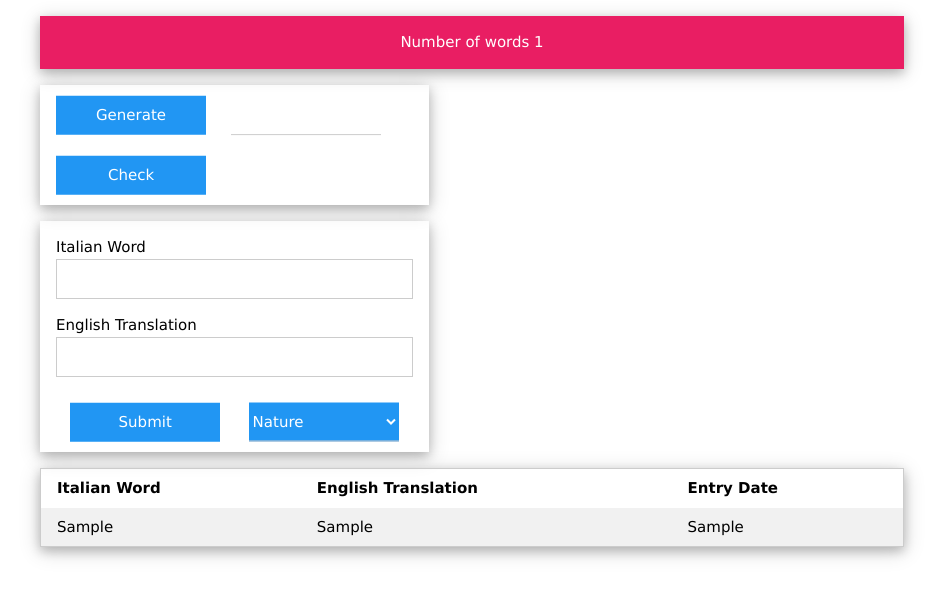
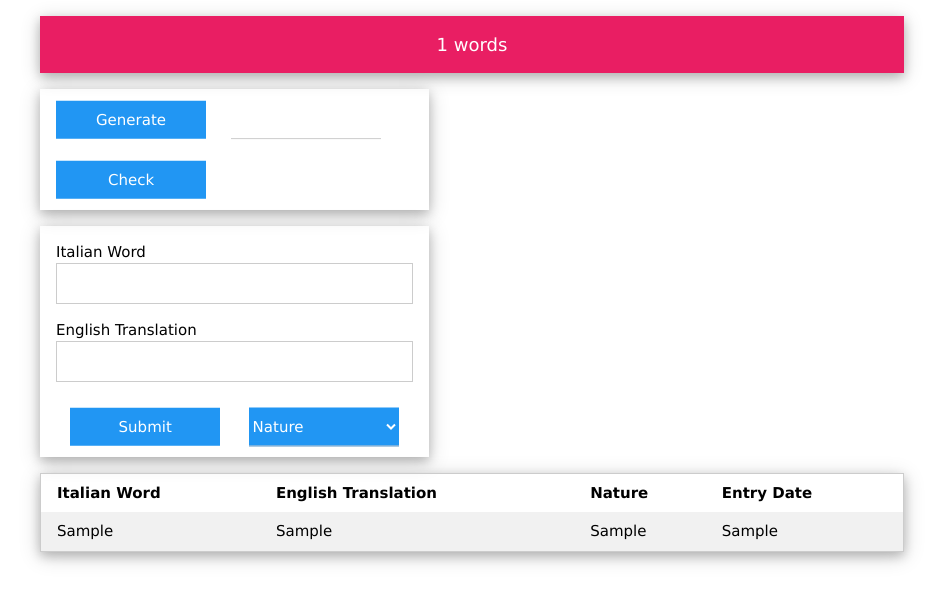
Before and after one commit to mohamedboubaker/italiano, a PHP site: page / in a window 1280 px wide. Shown: the top 603 px of the page, without its empty margins (168-1111 px from the left). Run offline with PHP 8.4, Linux system fonts and the light colour scheme; tables that the repository leaves empty or names only in its code hold one stand-in row (values such as "Sample post").

Commit message:
Second Commit: I Coded the input form to work properly. Input tests are created so that no empty values are introduced to the data base

```diff
--- a/add.php
+++ b/add.php
@@ -3,9 +3,10 @@
 
 	$english = $_GET['english'];
 	$parola  = $_GET['parola'];
+	$nature  = $_GET['nature'];
 	include 'connect_2_db.php';
-	$output  = array("parola","english","data","numero","num_words","existence");
-	$sql_insrt    = "INSERT INTO parole (parola,english,data) VALUES ('$parola','$english',now())";
+	$output  = array("parola","english","data","numero","num_words","existence","nature");
+	$sql_insrt    = "INSERT INTO parole (parola,english,data,natura) VALUES ('$parola','$english',now(),'$nature')";
 	$sql_slct_last = "SELECT * FROM parole ORDER BY numero DESC LIMIT 1";
 	$sql_slct_all = "SELECT * FROM parole";
 	$sql_existence_test = "SELECT * from parole WHERE english='$english' AND parola='$parola'";
@@ -21,6 +22,7 @@
 		$output['english']   = $last_row['english'];
 		$output['data']      = $last_row['data'];
 		$output['num_words'] = $num_words;
+		$output['nature']    = $nature;
 	}
 	else {
 		$output["existence"]=1;
--- a/index.php
+++ b/index.php
@@ -5,6 +5,7 @@
 		<link rel="stylesheet" href="style.css">
 		<script src="script.js"></script>
 		<script src="jquery.js"></script>
+		<script src="generate_script.js"></script>
 	</head>
 
 	<body >
@@ -14,14 +15,14 @@
 			<div class="w3-container w3-card-4 	 w3-center w3-pink">
 				<p>
 
-				<div id="num_words">
-					Number of words
+				<div id="num_words" class="w3-large">
 					<?php
 						include 'connect_2_db.php';
 						$sql =	"SELECT * FROM parole";
 						$result=$conn->query($sql);
 						echo  $result->num_rows;
 					?>
+					words
 				</div>
 				</p>
 			</div>
@@ -57,16 +58,16 @@
 								<div class="w3-display-container w3-cell" style="width:200px;height:60px;border:solid 0px"><div class="w3-display-middle"><input type="submit" onclick="add_to_base()" value="Submit" class="w3-btn w3-blue "></div> </div>
 								<div class="w3-display-container w3-cell" style="width:200px;height:60px;border:solid 0px;">
 									<div class="w3-display-middle">
-										<select class="w3-blue w3-select" name="option" style="width:150px;">
+										<select id="nature" class="w3-blue w3-select" name="option" style="width:150px;">
 											 <option value="0" disabled selected >Nature</option>
-											 <option value="1" class="w3-large">Verbo</option>
-											 <option value="2" class="w3-large">Nome</option>
-											 <option value="3" class="w3-large">Aggettivo</option>
-											 <option value="4" class="w3-large">Avverbio</option>
-											 <option value="5" class="w3-large">Articolo</option>
-											 <option value="6" class="w3-large">Pronome</option>
-											 <option value="7" class="w3-large">Preposizione</option>
-											 <option value="8" class="w3-large">Congiunzione</option>
+											 <option value="Verbo" class="w3-large">Verbo</option>
+											 <option value="Nome" class="w3-large">Nome</option>
+											 <option value="Aggettivo" class="w3-large">Aggettivo</option>
+											 <option value="Avverbio" class="w3-large">Avverbio</option>
+											 <option value="Articolo" class="w3-large">Articolo</option>
+											 <option value="Pronome" class="w3-large">Pronome</option>
+											 <option value="Preposizione" class="w3-large">Preposizione</option>
+											 <option value="Congiunzione" class="w3-large">Congiunzione</option>
 
 										</select>
 									</div>
@@ -82,6 +83,7 @@
 					<tr>
 						<th>Italian Word</th>
 						<th>English Translation</th>
+						<th>Nature</th>
 						<th>Entry Date</th>
 					</tr>
 
@@ -92,9 +94,10 @@
 
 						while ($row=$result->fetch_array()){
 							echo "<tr>";
-							echo "<td>" ,  $row["parola"] , "</td>";
-							echo "<td>" ,  $row["english"] ,  "</td>";
-							echo "<td>" ,  $row["data"]   , "</td>";
+							echo "<td>" ,  $row["parola"]  , "</td>";
+							echo "<td>" ,  $row["english"] , "</td>";
+							echo "<td>" ,  $row["natura"]  , "</td>";
+							echo "<td>" ,  $row["data"]    , "</td>";
 							echo "</tr>";
 							}
 
--- a/script.js
+++ b/script.js
@@ -10,7 +10,7 @@ function mycallback(response)
     var date      = jresult.data;
     var num       = jresult.numero;
     var num_words = jresult.num_words;
-    var table     = document.getElementById("mytable");
+    var table     = document.getElementById("main-table");
     var row       = table.insertRow(1);
     var cell1     = row.insertCell(0);
     var cell2     = row.insertCell(1);
@@ -32,13 +32,18 @@ function mycallback(response)
 function add_to_base() {
   var english = document.getElementById("en_word").value;
   var italian = document.getElementById("it_word").value;
+  var nature  = document.getElementById("nature").value;
+
   document.getElementById("en_word").value   = " ";
-  document.getElementById("it_word").value = " ";
-  var dataString = 'parola=' + italian + '&english=' + english; // php GET request that will be included in URL
+  document.getElementById("it_word").value   = " ";
+  var dataString = 'parola=' + italian + '&english=' + english +'&nature='+nature; // php GET request that will be included in URL
+
   if (italian == '' || english == '') {
     alert("Please Fill All Fields");
   }
   else {
+    if (nature==0){alert("Select the Nature of the word");}
+    else{
     // AJAX code to submit form.
         $.ajax({
         type: "GET",
@@ -50,5 +55,6 @@ function add_to_base() {
         }
       });
     }
+  }
   return false;
 }
```
Also changed, not shown: generate_script.js (added). Lines whose indentation alone changed are shown as unchanged.
